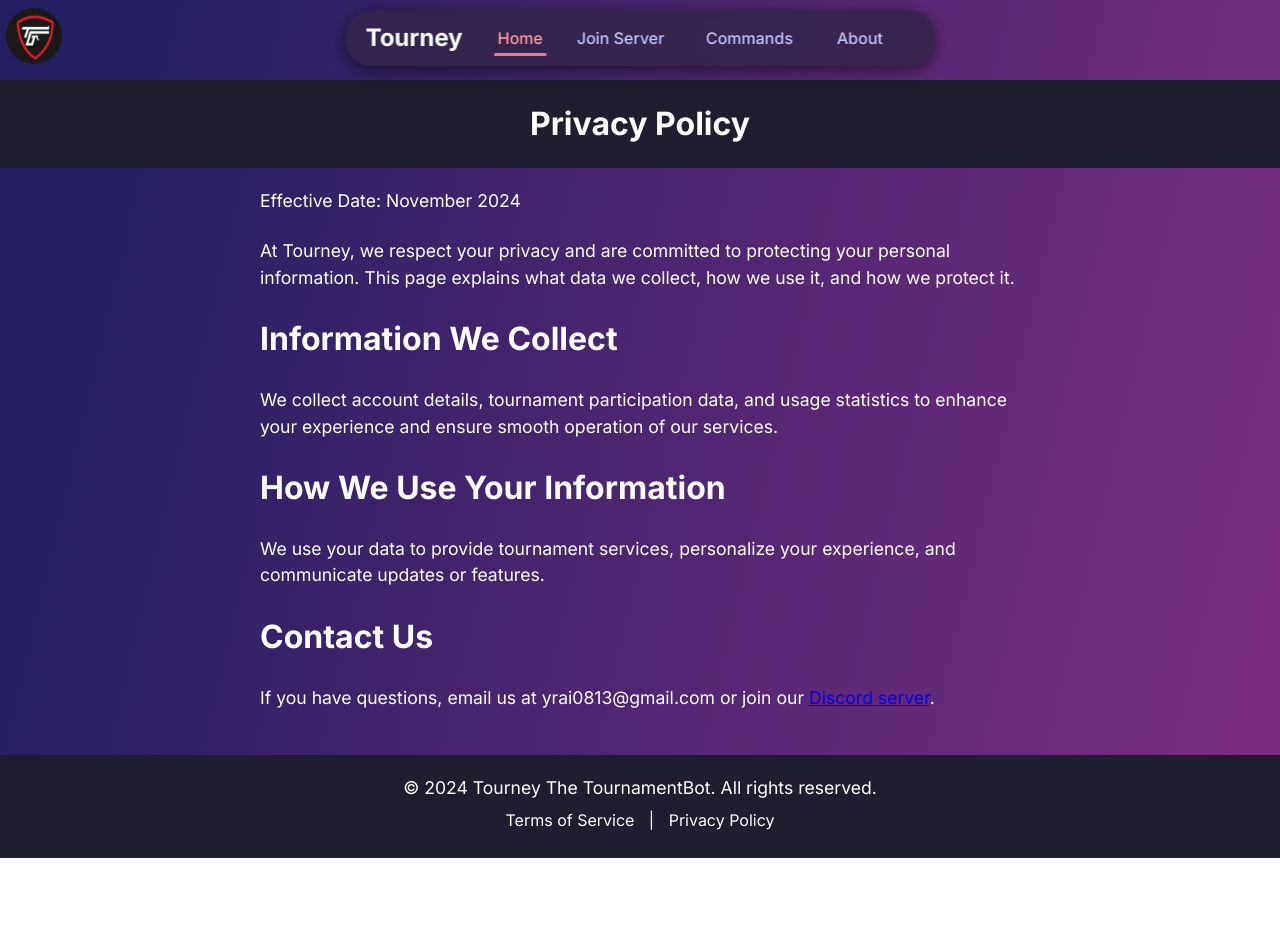
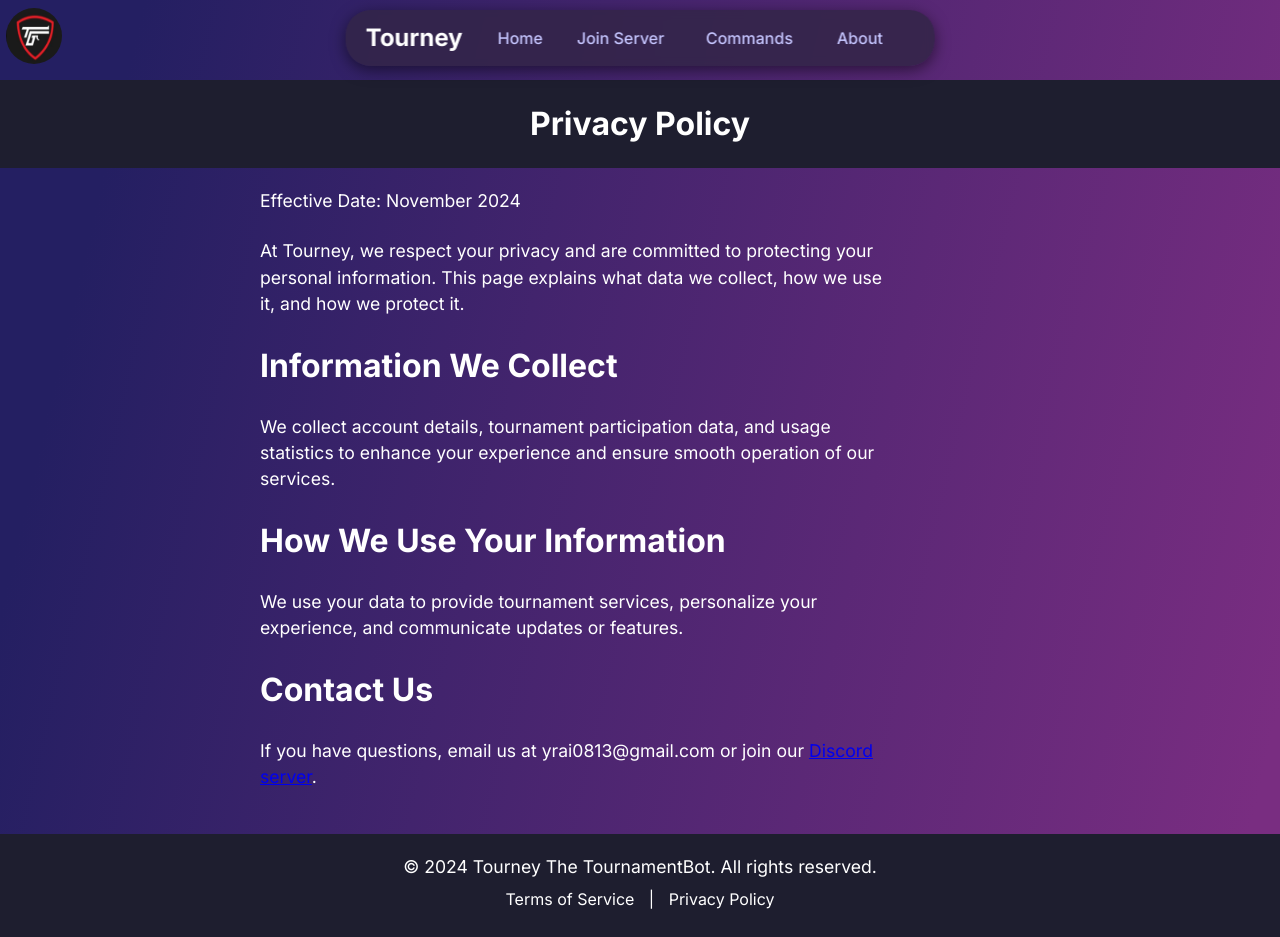
Before and after one commit to PYcode-wiz/tourney, a plain HTML site: page privacy.html in a window 1280 px wide. Before the commit the page ends 858 px from the top, so only its background shows below. Drawn offline with nearby package versions, Linux system fonts and the light colour scheme.

Commit message:
Update privacy.html

```diff
--- a/privacy.html
+++ b/privacy.html
@@ -4,7 +4,7 @@
 <head>
     <meta charset="UTF-8">
     <meta name="viewport" content="width=device-width, initial-scale=1.0">
-    <title>Tourney | Premium</title>
+    <title>Tourney | Privacy</title>
     <link rel="stylesheet" href="styling.css">
     <link rel="icon" href="profile-image.png" type="image/x-icon">
     <link href="https://fonts.googleapis.com/css2?family=Inter:wght@400;500;700&display=swap" rel="stylesheet">
@@ -27,7 +27,7 @@
         <nav class="navbar">
             <div class="nav-brand">Tourney</div>
             <ul class="nav-links">
-                <li><a href="index.html" class="active">Home</a></li>
+                <li><a href="index.html">Home</a></li>
                 <li class="diff"><a href="https://discord.gg/S8WZR4bUXk" id="toggleButton">Join Server</a></li>
                 <li><a href="commands.html">Commands</a></li>
                 <li><a href="about.html">About</a></li>
@@ -39,7 +39,7 @@
         <h1>Privacy Policy</h1>
     </header>
     <main>
-        <section>
+        <section class="privacy">
             <p>Effective Date: November 2024</p><br>
             <p>At Tourney, we respect your privacy and are committed to protecting your personal information. This page
                 explains what data we collect, how we use it, and how we protect it.</p><br>
```
